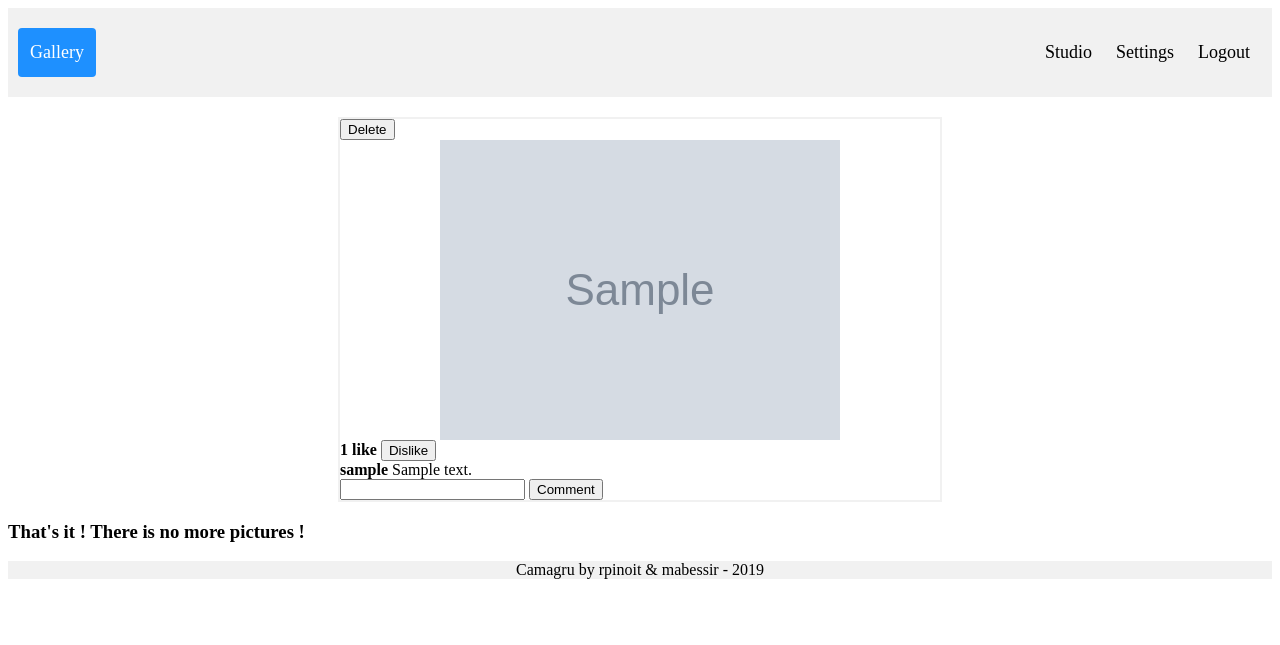
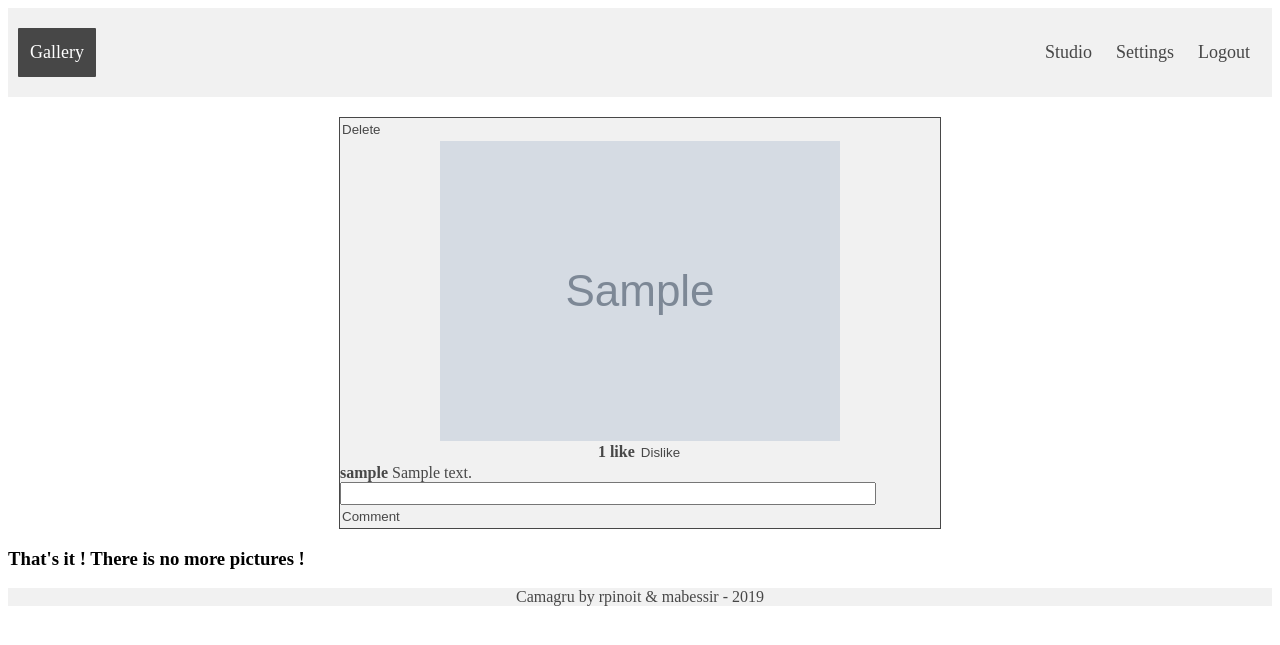
Before and after one commit to Remsko/Camagru, a PHP site: page /user/ in a window 1280 px wide. Shown: the top 645 px of the page. Run offline with PHP 8.4, Linux system fonts and the light colour scheme; the visitor is signed in with stand-in values (Sample User, id 1); tables that the repository leaves empty hold one stand-in row (values such as "Sample post"); grey boxes marked "Sample" are stand-in pictures.

Commit message:
some css

```diff
--- a/controllers/ControllerStudio.class.php
+++ b/controllers/ControllerStudio.class.php
@@ -62,7 +62,6 @@ class ControllerStudio {
 				$id = uniqid();
 				$file = 'public/images/' . $id . '.png';
 				if(!file_put_contents($file, $data)) {
-					echo('ERRROR');
 					throw new Exception('An error occurred while trying to save image.');
 				}
 				$filter = $_POST['filter'];
@@ -81,12 +80,10 @@ class ControllerStudio {
 				echo($file);
 			}
 			else {
-				echo('ERROR');
 				throw new Exception('There is no image to save !');
 			}
 		}
 		else {
-			echo('ERROR');
 			throw new Exception('You must be connected to save images');
 		}
 	}
--- a/public/css/style.css
+++ b/public/css/style.css
@@ -6,13 +6,13 @@
 
 .header a {
     float: left;
-    color: black;
+    color: #474747;
     text-align: center;
     padding: 12px;
     text-decoration: none;
     font-size: 18px;
     line-height: 25px;
-    border-radius: 4px;
+    border-radius: 1px;
 }
 
 .header a.logo {
@@ -26,7 +26,7 @@
 }
 
 .header a.active {
-    background-color: dodgerblue;
+    background-color: #474747;
     color: white;
 }
 
@@ -51,7 +51,7 @@
     bottom: 0;
     width: 100%;
     background-color: #f1f1f1;
-    color: black;
+    color: #474747;
     text-align: center;
 }
 
@@ -62,7 +62,7 @@
     width: 600px;
     height: 600px;
     background-color: #FFFFFF;
-    border: 2px solid #f1f1f1;
+    border: 2px solid #474747;
 }
 
 #container2 {
@@ -70,8 +70,19 @@
     margin:auto;
     margin-top: 20px;
     width: 600px;
-    background-color: #FFFFFF;
-    border: 2px solid #f1f1f1;
+    bottom: 0;
+    background-color: #f1f1f1;
+    border: 1px solid #474747;
+}
+
+.button_class, .button_comment, .button_delete {
+    background-color: #F1F1F1;
+    padding: 4px 2px;
+    border: none;
+    color: #474747;
+    text-align: center;
+    text-decoration: none;
+    display: inline-block;
 }
 
 h1 {
@@ -91,3 +102,19 @@ img.gallery {
 #block2 {
     text-align: left;
 }
+
+input {
+    position: bottom;
+    padding: 2px;
+    width: 88%;
+}
+
+span, h1 {
+    color: #474747;
+    font: medium;
+}
+
+#checkbox {
+    margin: auto;
+    display: inline-block;
+}
--- a/views/layout/comment.php
+++ b/views/layout/comment.php
@@ -1,2 +1,4 @@
-<strong><?= $comment->getUsername() ?> </strong>
-<?= $comment->getContent() ?><br/>
+<span>
+    <strong><?= $comment->getUsername() ?> </strong>
+    <?= $comment->getContent() ?><br/>
+</span>
--- a/views/layout/image.php
+++ b/views/layout/image.php
@@ -1,7 +1,7 @@
 <div>
 	<?php
 		if (isset($_SESSION['userId']) && $image->getUserId() === $_SESSION['userId']) {
-			echo '<button onclick="deletePicture(event);" data-imageid="'.$image->getId().'">Delete</button>';
+			echo '<button class="button_delete" onclick="deletePicture(event);" data-imageid="'.$image->getId().'">Delete</button>';
 		}
 	?>
 </div>
--- a/views/layout/like.php
+++ b/views/layout/like.php
@@ -1,17 +1,19 @@
 <div class="like" id="<?= $image->getId() ?>">
+<center>
 <strong>
 <?php
     $likeNumber = $image->getLikes();
     $likePlurial = $likeNumber > 1 ? 's' : '';
-    echo $likeNumber.' like'.$likePlurial;
+    echo '<span>'.$likeNumber.' like'.$likePlurial.'<span>';
 ?>
 </strong>
 <?php
     if ($image->getLiked()) {
-        echo '<button onclick="dislike(event);" data-imageid="'.$image->getId().'">Dislike</button>';
+        echo '<button class="button_class" onclick="dislike(event);" data-imageid="'.$image->getId().'">Dislike</button>';
     }
     else {
-        echo '<button onclick="like(event);" data-imageid="'.$image->getId().'">Like</button>';
+        echo '<button class="button_class" onclick="like(event);" data-imageid="'.$image->getId().'">Like</button>';
     }
 ?>
+</center>
 </div>
--- a/views/viewGallery.php
+++ b/views/viewGallery.php
@@ -19,18 +19,13 @@
     }
     if ($pagesTotal > 1) {
         if ($currentPage != 1) {
-            echo '<a href="index.php?page='.($currentPage - 1).'"><<</a>';
+            echo '<a class="button_class" href="index.php?page='.($currentPage - 1).'"><<</a>';
         }
         for ($i = 1; $i <= $pagesTotal; $i++) {
-            if ($i == $currentPage){
-                echo $i;
-            }
-            else {
-                echo '<a href="/index.php?page='.$i.'">'.$i.'</a>';
-            }
+            echo '<a class="button_class" href="/index.php?page='.$i.'">'.$i.'</a>';
         }
         if ($currentPage != $pagesTotal) {
-            echo '<a href="index.php?page='.($currentPage + 1).'">>></a>';
+            echo '<a class="button_class" href="index.php?page='.($currentPage + 1).'">>></a>';
         }
     }
 ?>
--- a/views/viewSignIn.php
+++ b/views/viewSignIn.php
@@ -7,11 +7,11 @@
             <input type="text" name="username"/><br />
 
             <span>Password:</span><br />
-            <input type="password" name="password"/><br />
+            <input type="password" name="password"/><br /><br />
 
-            <input type="submit" name="signInForm" value="Send" />
+            <input class="button_class" type="submit" name="signInForm" value="Send" />
         </form><br/>
-        <a href="/user/reset">Forgot your password ?</a><br/><br/>
+        <a  href="/user/reset">Forgot your password ?</a><br/><br/>
         <?php
             if(isset($error)) {
                echo '<font color="red">'.$error."</font>";
--- a/views/viewSignUp.php
+++ b/views/viewSignUp.php
@@ -16,9 +16,9 @@
             <input type="password" name="password"/><br />
 
             <span>Confirm Password: </span><br />
-            <input type="password" name="passwordConfirm"/><br />
+            <input type="password" name="passwordConfirm"/><br /><br />
 
-            <input type="submit" name="signUpForm" value="Send" />
+            <input class="button_class" type="submit" name="signUpForm" value="Send" />
         </form><br/>
         <?php
             if(isset($error)) {
```
Also changed, not shown: views/viewSettings.php (+6 -6 lines).
